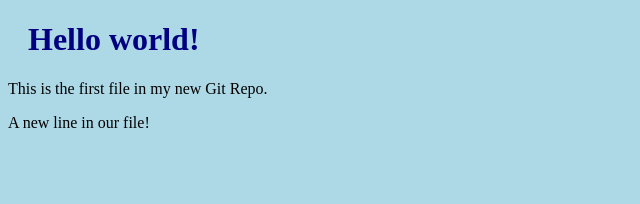
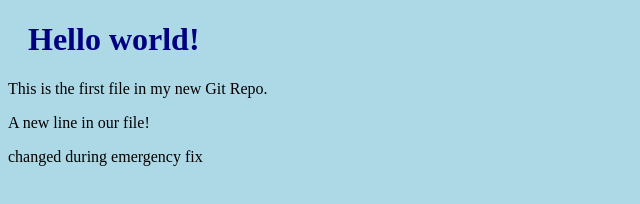
Before and after one commit to benejafar/ubiquitous-enigma, a plain HTML site: page index.html in a window 1280 px wide. Shown: the whole page, without its empty margins (0-640 px from the left). Drawn offline with Linux system fonts and the light colour scheme.

Commit message:
emergency fix on index.html

```diff
--- a/index.html
+++ b/index.html
@@ -12,6 +12,7 @@
 <h1>Hello world!</h1>
 <p>This is the first file in my new Git Repo.</p>
 <p>A new line in our file!</p>
+<p>changed during emergency fix</p>
 
 </body>
 </html>
```
